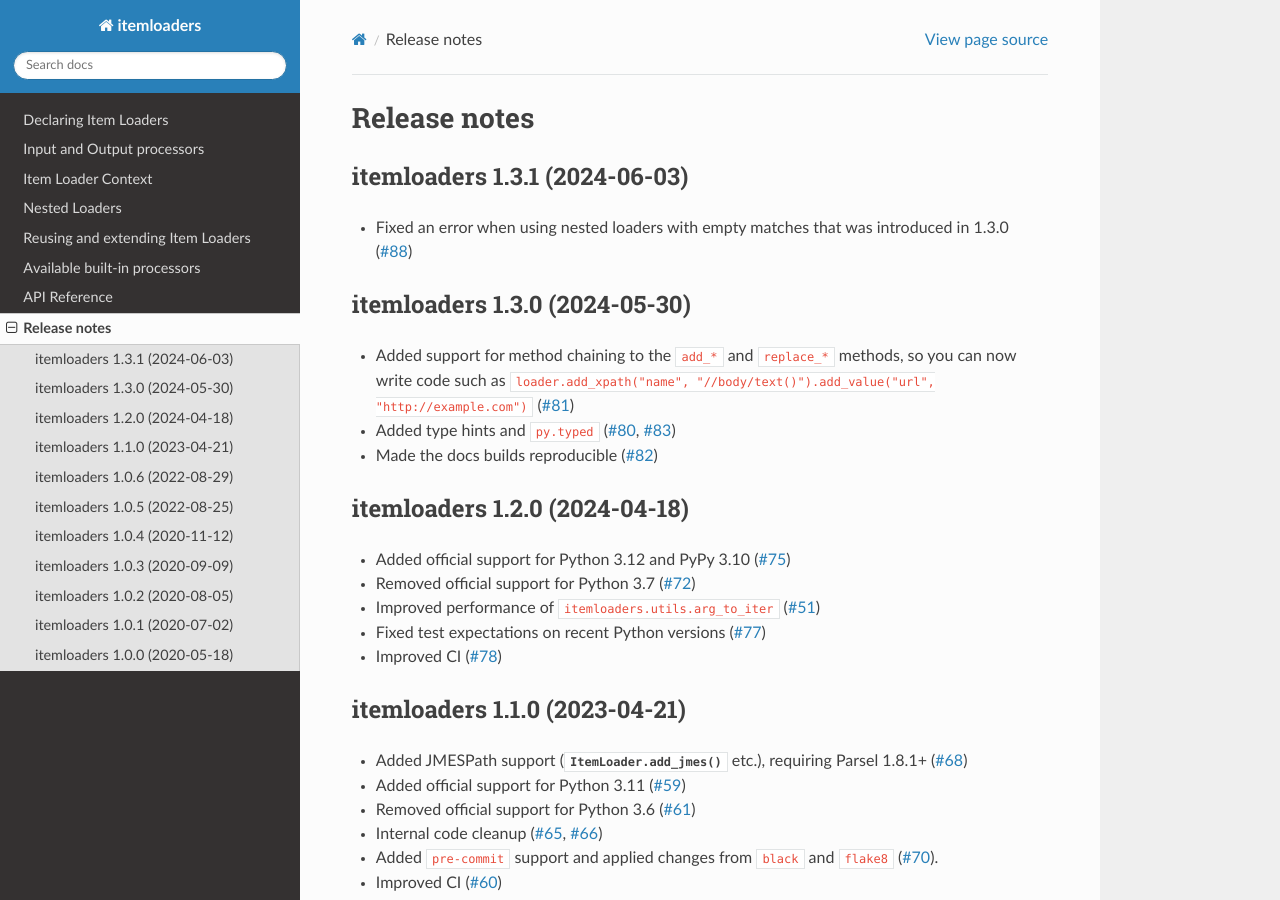
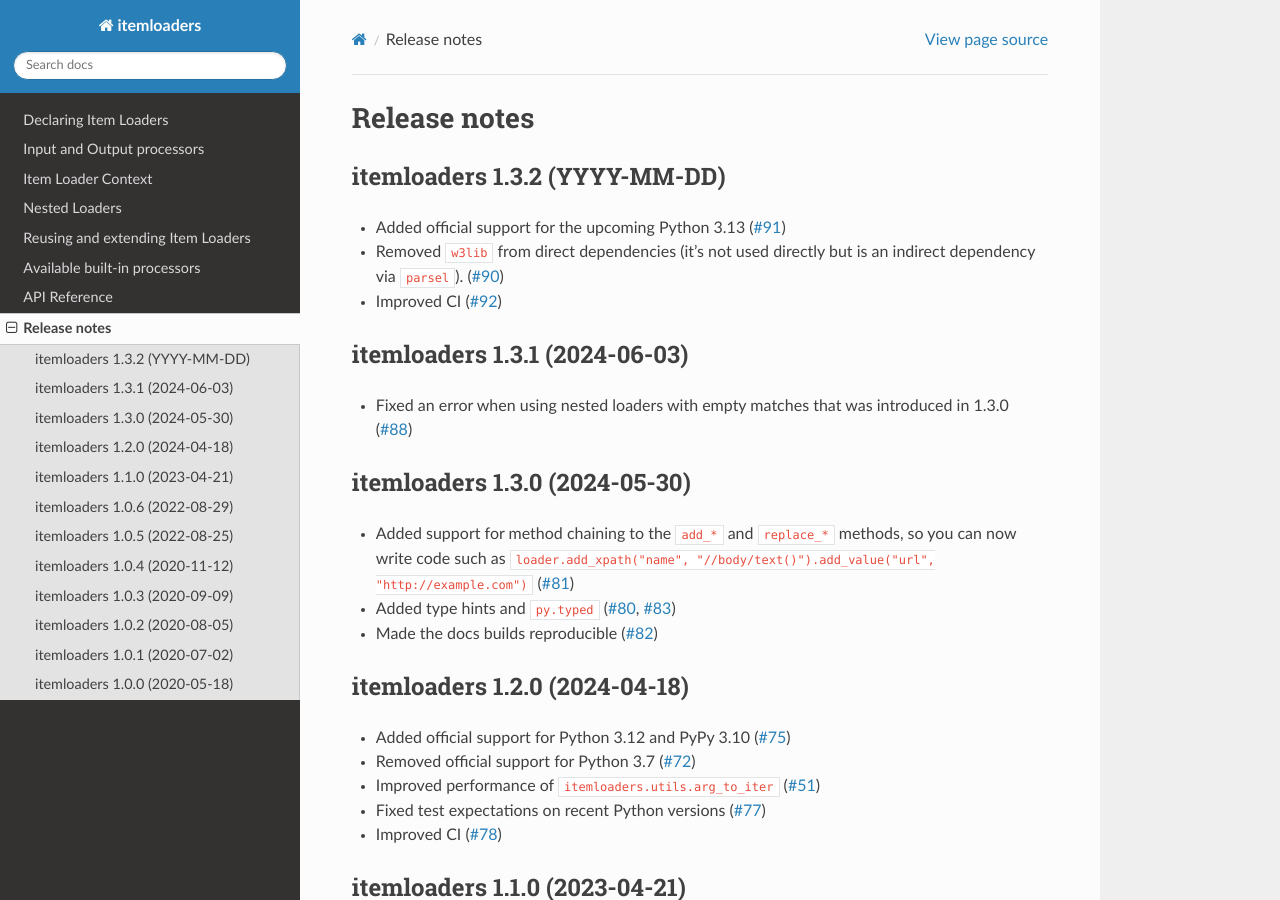
Before and after one commit to scrapy/itemloaders, a Sphinx documentation site: the page built from docs/release-notes.rst, in a window 1280 px wide and 900 px high. Built offline with Sphinx 7.4.7 and the Read the Docs theme 2.0.0, drawn with Linux system fonts in a browser that asks for light colours.

Commit message:
Release notes for 1.3.2.

```diff
--- a/docs/release-notes.rst
+++ b/docs/release-notes.rst
@@ -4,6 +4,18 @@
 
 Release notes
 =============
+
+.. _release-1.3.2:
+
+itemloaders 1.3.2 (YYYY-MM-DD)
+------------------------------
+
+-   Added official support for the upcoming Python 3.13 (:gh:`91`)
+
+-   Removed ``w3lib`` from direct dependencies (it's not used directly but is
+    an indirect dependency via ``parsel``). (:gh:`90`)
+
+-   Improved CI (:gh:`92`)
 
 .. _release-1.3.1:
 
```
